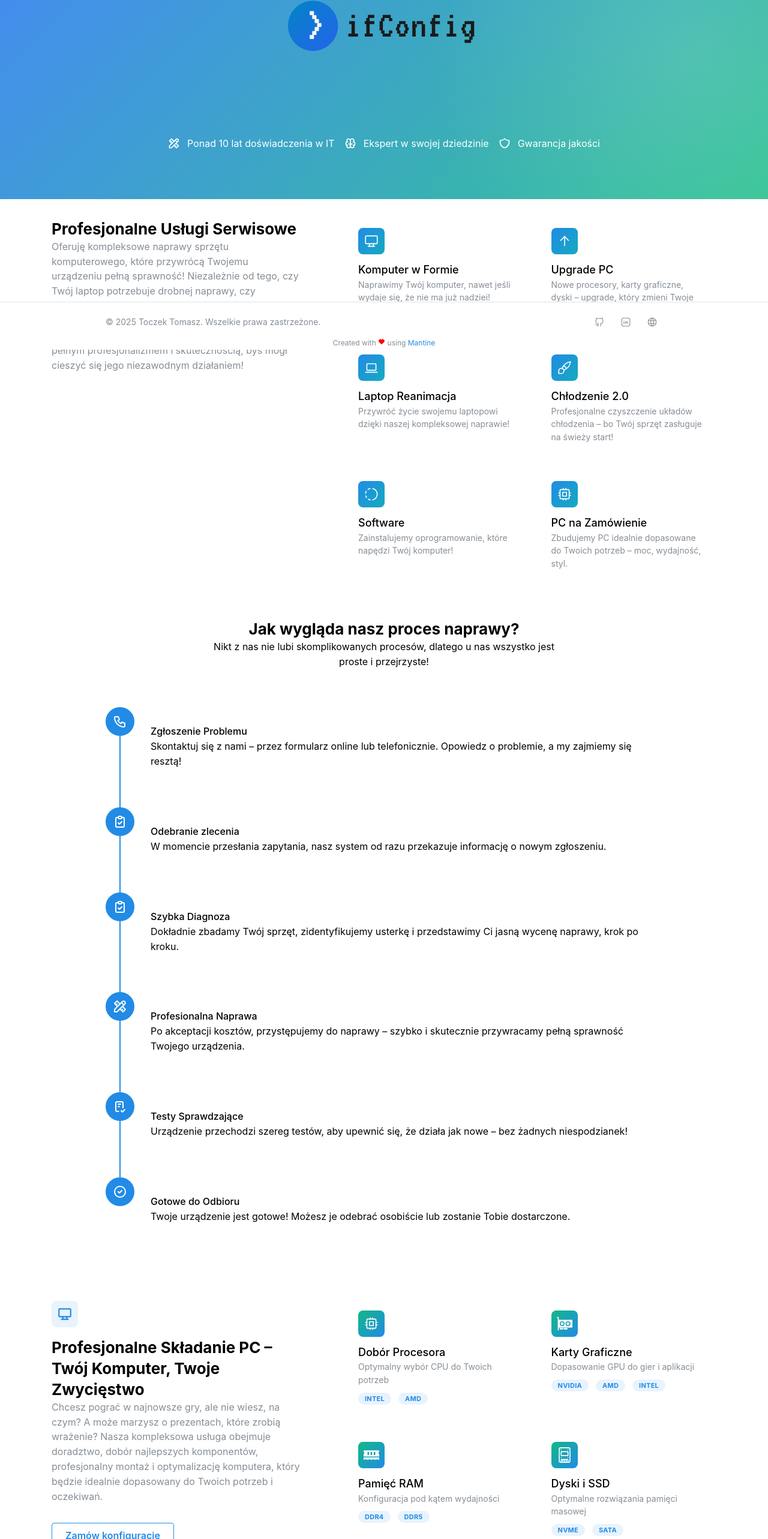
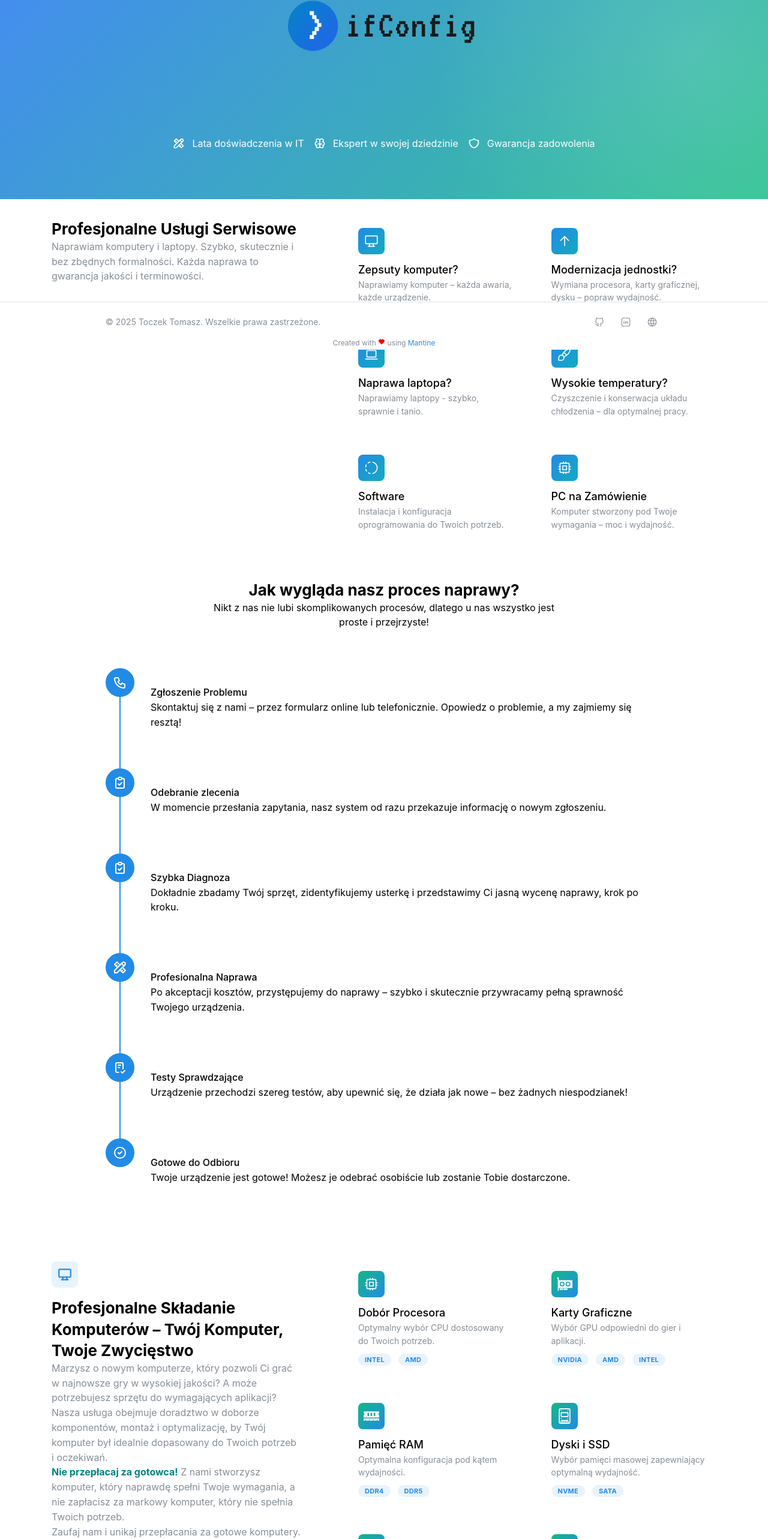
Before and after one commit to toczke/ifconfig-it-service, a React (Vite) app in the folder packages/static-frontend/: page / in a window 1280 px wide. Shown: the part 217-2783 px from the top of the page at 60% size. Built offline with nearby package versions, Linux system fonts and the light colour scheme.

Commit message:
Replaced placeholders with real text

```diff
--- a/packages/static-frontend/src/components/Banner.tsx
+++ b/packages/static-frontend/src/components/Banner.tsx
@@ -20,7 +20,7 @@ export function Banner() {
           <Group className={classes.benefits}>
             <div className={classes.benefitItem}>
               <IconTools size={20} />
-              <Text>Ponad 10 lat doświadczenia w IT</Text>
+              <Text>Lata doświadczenia w IT</Text>
             </div>
             <div className={classes.benefitItem}>
               <IconBrain size={20} />
@@ -28,7 +28,7 @@ export function Banner() {
             </div>
             <div className={classes.benefitItem}>
               <IconShield size={20} />
-              <Text>Gwarancja jakości</Text>
+              <Text>Gwarancja zadowolenia</Text>
             </div>
           </Group>
         </Stack>
--- a/packages/static-frontend/src/components/CustomPC.tsx
+++ b/packages/static-frontend/src/components/CustomPC.tsx
@@ -22,37 +22,37 @@ const services = [
   {
     icon: IconCpu,
     title: 'Dobór Procesora',
-    description: 'Optymalny wybór CPU do Twoich potrzeb',
+    description: 'Optymalny wybór CPU dostosowany do Twoich potrzeb.',
     badges: ['Intel', 'AMD']
   },
   {
     icon: BsGpuCard,
     title: 'Karty Graficzne',
-    description: 'Dopasowanie GPU do gier i aplikacji',
+    description: 'Wybór GPU odpowiedni do gier i aplikacji.',
     badges: ['NVIDIA', 'AMD', 'Intel']
   },
   {
     icon: FaMemory,
     title: 'Pamięć RAM',
-    description: 'Konfiguracja pod kątem wydajności',
+    description: 'Optymalna konfiguracja pod kątem wydajności.',
     badges: ['DDR4', 'DDR5']
   },
   {
     icon: BsDeviceSsd,
     title: 'Dyski i SSD',
-    description: 'Optymalne rozwiązania pamięci masowej',
+    description: 'Wybór pamięci masowej zapewniający optymalną wydajność.',
     badges: ['NVMe', 'SATA']
   },
   {
     icon: BsFan,
     title: 'Chłodzenie',
-    description: 'Ciche i efektywne systemy chłodzenia',
+    description: 'Ciche i efektywne systemy chłodzenia, które utrzymują temperaturę w normie.',
     badges: ['Powietrzne', 'Wodne']
   },
   {
     icon: IconKeyboard,
     title: 'Konfiguracja',
-    description: 'Profesjonalny montaż i optymalizacja',
+    description: 'Profesjonalny montaż oraz optymalizacja Twojego komputera.',
     badges: ['OC', 'Testy']
   },
 ];
@@ -100,12 +100,18 @@ export function CustomPC() {
               <IconDeviceDesktop size={26} />
             </ThemeIcon>
             <Title className={classes.title} order={2}>
-              Profesjonalne Składanie PC – Twój Komputer, Twoje Zwycięstwo
+              Profesjonalne Składanie Komputerów – Twój Komputer, Twoje Zwycięstwo
             </Title>
             <Text c="dimmed" className={classes.description}>
-              Chcesz pograć w najnowsze gry, ale nie wiesz, na czym? A może marzysz o prezentach, które zrobią wrażenie?
-              Nasza kompleksowa usługa obejmuje doradztwo, dobór najlepszych komponentów, profesjonalny montaż i optymalizację komputera,
-              który będzie idealnie dopasowany do Twoich potrzeb i oczekiwań.
+              Marzysz o nowym komputerze, który pozwoli Ci grać w najnowsze gry w wysokiej jakości?
+              A może potrzebujesz sprzętu do wymagających aplikacji? Nasza usługa obejmuje doradztwo w doborze komponentów,
+              montaż i optymalizację, by Twój komputer był idealnie dopasowany do Twoich potrzeb i oczekiwań.
+            </Text>
+            <Text c="dimmed" className={classes.description}>
+              <span style={{ fontWeight: 'bold', color: 'teal' }}>Nie przepłacaj za gotowca!</span> Z nami stworzysz komputer, który naprawdę spełni Twoje wymagania, a nie zapłacisz za markowy komputer, który nie spełnia Twoich potrzeb.
+            </Text>
+            <Text c="dimmed" className={classes.description}>
+              Zaufaj nam i unikaj przepłacania za gotowe komputery. Z naszą pomocą stworzysz system, który naprawdę spełni Twoje wymagania!
             </Text>
             <Button
               variant="outline"
--- a/packages/static-frontend/src/components/CustomerReviews.tsx
+++ b/packages/static-frontend/src/components/CustomerReviews.tsx
@@ -81,7 +81,7 @@ export function CustomerReviews() {
       </ScrollArea>
 
       <Text c="dimmed" size="sm" mt="xl" ta="center">
-        * Opinie dotyczą usług wykonanych przed stworzeniem tej strony.
+        * Opinie dotyczą usług wykonanych przed stworzeniem tej strony, opinie z map google wkrótce.
       </Text>
     </Container>
   );
--- a/packages/static-frontend/src/components/Hardware.tsx
+++ b/packages/static-frontend/src/components/Hardware.tsx
@@ -12,33 +12,33 @@ import {
 const services = [
 {
   icon: IconDeviceDesktop,
-      title: 'Komputer w Formie',
-      description: 'Naprawimy Twój komputer, nawet jeśli wydaje się, że nie ma już nadziei!',
+  title: 'Zepsuty komputer?',
+  description: 'Naprawiamy komputer – każda awaria, każde urządzenie.',
 },
 {
   icon: IconArrowUp,
-      title: 'Upgrade PC',
-      description: 'Nowe procesory, karty graficzne, dyski – upgrade, który zmieni Twoje PC!',
+  title: 'Modernizacja jednostki?',
+  description: 'Wymiana procesora, karty graficznej, dysku – popraw wydajność.',
 },
 {
   icon: IconDeviceLaptop,
-      title: 'Laptop Reanimacja',
-      description: 'Przywróć życie swojemu laptopowi dzięki naszej kompleksowej naprawie!',
+  title: 'Naprawa laptopa?',
+  description: 'Naprawiamy laptopy - szybko, sprawnie i tanio.',
 },
 {
   icon: IconBrush,
-      title: 'Chłodzenie 2.0',
-      description: 'Profesjonalne czyszczenie układów chłodzenia – bo Twój sprzęt zasługuje na świeży start!',
+  title: 'Wysokie temperatury?',
+  description: 'Czyszczenie i konserwacja układu chłodzenia – dla optymalnej pracy.',
 },
 {
   icon: IconProgress,
   title: 'Software',
-      description: 'Zainstalujemy oprogramowanie, które napędzi Twój komputer!',
+  description: 'Instalacja i konfiguracja oprogramowania do Twoich potrzeb.',
 },
 {
   icon: IconCpu,
   title: 'PC na Zamówienie',
-      description: 'Zbudujemy PC idealnie dopasowane do Twoich potrzeb – moc, wydajność, styl.',
+  description: 'Komputer stworzony pod Twoje wymagania – moc i wydajność.',
 },
 ];
 
@@ -70,7 +70,7 @@ import {
           Profesjonalne Usługi Serwisowe
         </Title>
         <Text c="dimmed">
-              Oferuję kompleksowe naprawy sprzętu komputerowego, które przywrócą Twojemu urządzeniu pełną sprawność! Niezależnie od tego, czy Twój laptop potrzebuje drobnej naprawy, czy komputer stacjonarny wymaga gruntownego serwisowania, gwarantuję najwyższą jakość usług oraz szybki czas realizacji. Zadbam o Twój sprzęt z pełnym profesjonalizmem i skutecznością, byś mógł cieszyć się jego niezawodnym działaniem!
+          Naprawiam komputery i laptopy. Szybko, skutecznie i bez zbędnych formalności. Każda naprawa to gwarancja jakości i terminowości.
         </Text>
       </Grid.Col>
       <Grid.Col span={{ base: 12, md: 7 }}>
--- a/packages/static-frontend/src/components/SampleProjects.tsx
+++ b/packages/static-frontend/src/components/SampleProjects.tsx
@@ -1,16 +1,18 @@
-import { Card, Text, Badge, Group, Container, SimpleGrid, Title } from '@mantine/core';
+import { Card, Text, Badge, Group, Container, SimpleGrid, Title, Button, Box, Avatar, Center, Image } from '@mantine/core';
+import { useDisclosure } from '@mantine/hooks';
 import classes from './SampleProjects.module.css';
+
+type ProjectStatus = 'completed' | 'in-progress' | 'planned';
 
 interface Project {
   id: number;
   title: string;
   description: string;
   category: string;
-  status: 'completed' | 'in-progress' | 'planned';
+  status: ProjectStatus;
 }
 
-export function SampleProjects() {
-  const projects: Project[] = [
+const PROJECTS: Project[] = [
   {
     id: 1,
     title: 'Budowa jednostki do grania',
@@ -53,13 +55,30 @@ export function SampleProjects() {
     category: 'Instalacja oprogramowania',
     status: 'completed',
   },
+  {
+    id: 7,
+    title: 'Naprawa zawiasów',
+    description: 'Wycięcie oraz wspawanie nowego materiału do gniazd zawiasów w laptopie.',
+    category: 'Naprawa laptopa',
+    status: 'completed',
+  },
 ];
 
-  const statusColors = {
+const STATUS_COLORS: Record<ProjectStatus, string> = {
   completed: 'green',
   'in-progress': 'yellow',
   planned: 'blue'
 };
+
+const STATUS_LABELS: Record<ProjectStatus, string> = {
+  completed: 'Zakończono',
+  'in-progress': 'W trakcie',
+  planned: 'Planowane'
+};
+
+export function SampleProjects() {
+  const [expanded, { toggle }] = useDisclosure(false);
+  const visibleProjects = expanded ? PROJECTS : PROJECTS.slice(0, 3);
 
   return (
     <Container py="xl" size="xl">
@@ -67,47 +86,61 @@ export function SampleProjects() {
         Nasze przykładowe realizacje
       </Title>
 
-      <SimpleGrid
-        cols={{ base: 1, sm: 2, lg: 3 }}
-        spacing="xl"
-        verticalSpacing="xl"
-      >
-        {projects.map((project) => (
-          <Card
-            key={project.id}
-            withBorder
-            radius="lg"
-            padding="xl"
-            className={classes.card}
-            shadow="sm"
-          >
-            <Group justify="space-between" mt="md">
-              <Text fz="lg" fw={700} className={classes.title}>
+      <SimpleGrid cols={{ base: 1, sm: 2, lg: 3 }} spacing="xl">
+        {visibleProjects.map((project) => (
+          <Card withBorder radius="md" className={classes.card} key={project.id}>
+            <Card.Section>
+              <Image
+                src="/repair.jpg"
+                height={180}
+                alt="Project cover"
+              />
+            </Card.Section>
+
+            <Badge className={classes.statusBadge} color={STATUS_COLORS[project.status]}>
+              {STATUS_LABELS[project.status]}
+            </Badge>
+
+            <Text className={classes.title} fw={500} mt="md">
               {project.title}
             </Text>
-              <Badge variant="light" color="blue" size="lg">
-                {project.category}
-              </Badge>
-            </Group>
 
-            <Text fz="md" mt="xs" lineClamp={3}>
+            <Text fz="sm" c="dimmed" lineClamp={4}>
               {project.description}
             </Text>
 
-            <Group justify="space-between" mt="md">
-              <Badge
-                variant="filled"
-                color={statusColors[project.status]}
-                size="lg"
-                radius="sm"
-              >
-                {project.status === 'completed' ? 'Zakończono' :
-                 project.status === 'in-progress' ? 'W trakcie' : 'Planowane'}
+            <Group justify="space-between" className={classes.footer}>
+              <Center>
+                <Avatar
+                  src="/cover.jpg"
+                  size={24}
+                  radius="xl"
+                  mr="xs"
+                />
+                <Text fz="sm" inline>
+                  Tomasz Toczek
+                </Text>
+              </Center>
+
+              <Badge color="blue" variant="light">
+                {project.category}
               </Badge>
             </Group>
           </Card>
         ))}
       </SimpleGrid>
+
+      {PROJECTS.length > 3 && (
+        <Box ta="center" mt="xl">
+          <Button
+            variant="outline"
+            size="md"
+            onClick={toggle}
+          >
+            {expanded ? 'Pokaż mniej' : 'Pokaż więcej'}
+          </Button>
+        </Box>
+      )}
     </Container>
   );
 }
```
Also changed, not shown: packages/static-frontend/src/components/Contact.tsx (+6 -8 lines), packages/static-frontend/src/components/Faq.tsx (+15 -13 lines), packages/static-frontend/src/components/SampleProjects.module.css (+30 -30 lines), packages/static-frontend/public/cover.jpg (added), packages/static-frontend/public/repair.jpg (added). Lines whose indentation alone changed are shown as unchanged.
